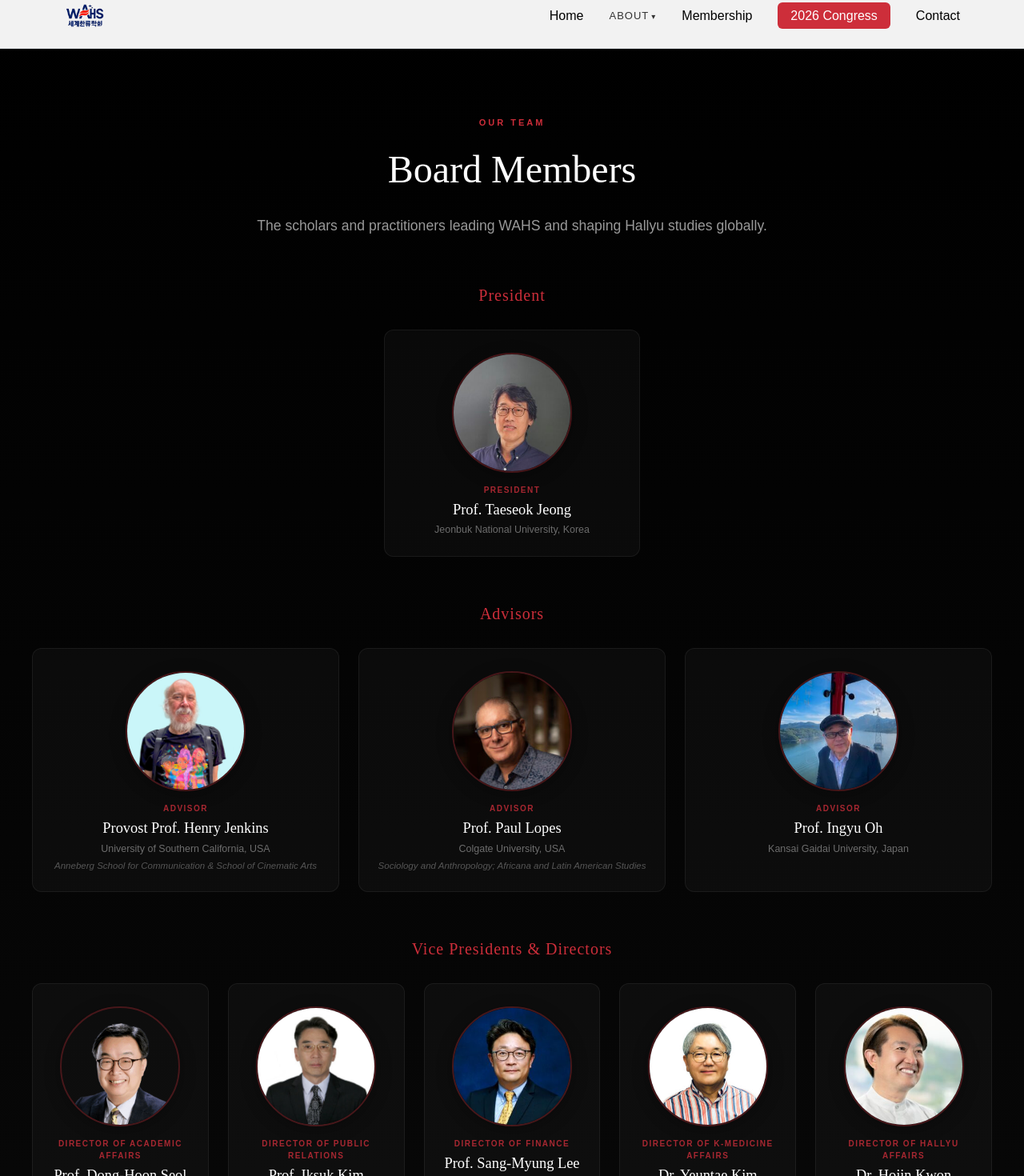
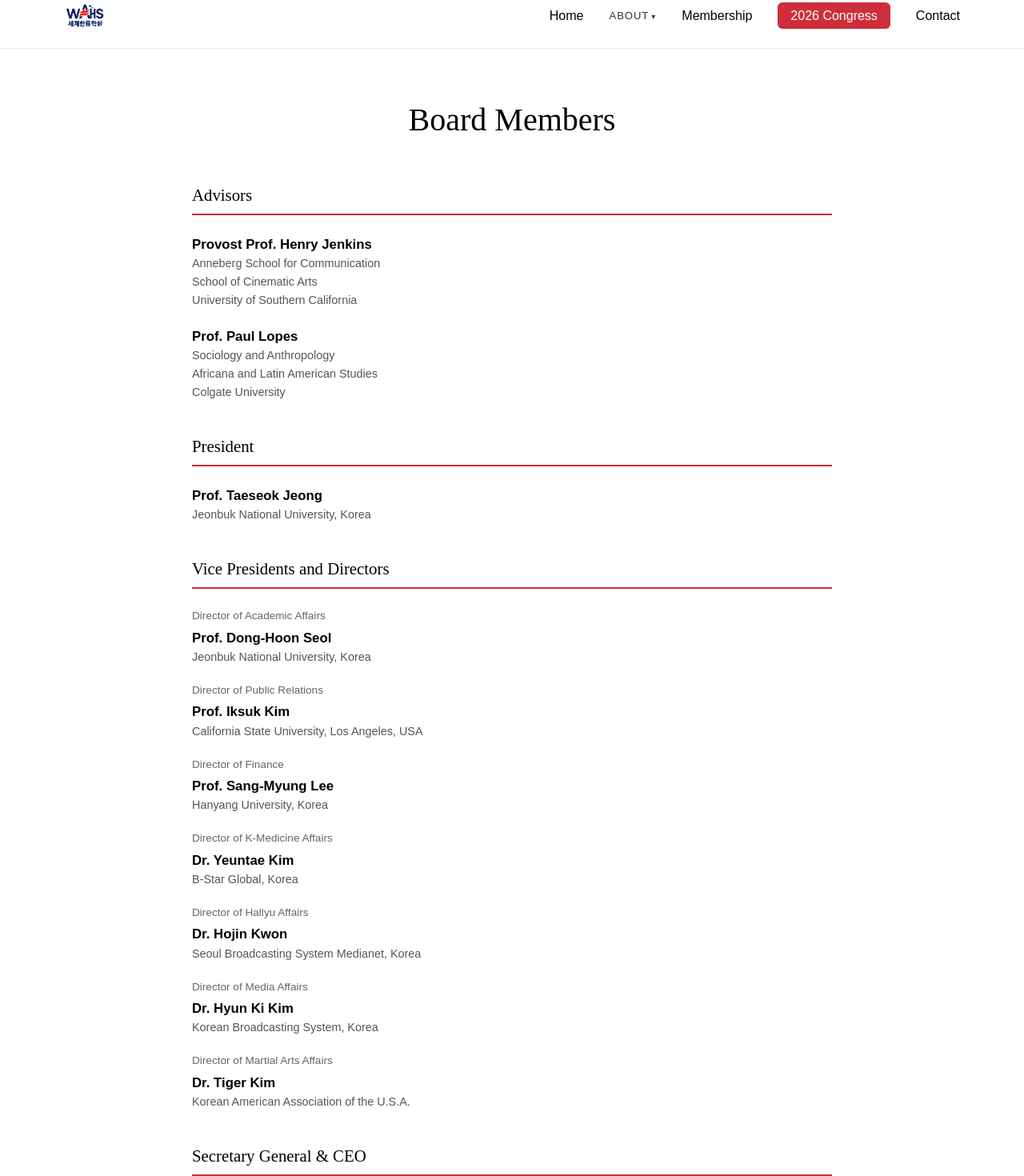
Before and after one commit to willfadeneva/WAHS, a Next.js app: page /2026/board-members in a window 1280 px wide. Shown: the part 20-1490 px from the top of the page at 80% size. Built offline with nearby package versions, Linux system fonts and the light colour scheme.

Commit message:
Board members page: text-only matching iwahs.org original

```diff
--- a/src/app/[year]/board-members/page.tsx
+++ b/src/app/[year]/board-members/page.tsx
@@ -1,74 +1,68 @@
 import MainNav from '@/components/MainNav';
 import MainFooter from '@/components/MainFooter';
-import { ADVISORS, PRESIDENT, VPS_DIRECTORS, SECRETARY, AUDITORS, BOARD } from '@/components/Committee';
 
-function Card({ member }: { member: { name: string; role: string; title: string; affiliation: string; department?: string; country?: string; photo: string } }) {
-  return (
-    <div style={{
-      textAlign: 'center',
-      padding: '28px 16px 24px',
-      background: 'rgba(255,255,255,0.03)',
-      border: '1px solid rgba(255,255,255,0.06)',
-      borderRadius: '12px',
-    }}>
-      <div style={{
-        width: '150px',
-        height: '150px',
-        borderRadius: '50%',
-        overflow: 'hidden',
-        margin: '0 auto 14px',
-        border: '2px solid rgba(205,46,58,0.3)',
-        boxShadow: '0 4px 20px rgba(0,0,0,0.3)',
-      }}>
-        <img src={member.photo} alt={member.name} style={{
-          width: '100%',
-          height: '100%',
-          objectFit: 'cover',
-          objectPosition: 'top',
-          display: 'block',
-        }} />
-      </div>
-      <div style={{ fontSize: '10px', fontWeight: 600, letterSpacing: '1.5px', textTransform: 'uppercase' as const, color: '#CD2E3A', marginBottom: '6px', opacity: 0.8 }}>
-        {member.role}
-      </div>
-      <div style={{ fontFamily: "'DM Serif Display', serif", fontSize: '1.15rem', color: '#fff', marginBottom: '6px', lineHeight: 1.2 }}>
-        {member.title ? `${member.title} ` : ''}{member.name}
-      </div>
-      <div style={{ fontSize: '0.78rem', lineHeight: 1.4, color: 'rgba(255,255,255,0.4)' }}>
-        {member.affiliation}{member.country ? `, ${member.country}` : ''}
-      </div>
-      {member.department && (
-        <div style={{ fontSize: '0.72rem', lineHeight: 1.4, color: 'rgba(255,255,255,0.3)', fontStyle: 'italic', marginTop: '4px' }}>
-          {member.department}
-        </div>
-      )}
-    </div>
-  );
-}
-
-function Group({ title, members, featured = false }: { title: string; members: any[]; featured?: boolean }) {
-  return (
-    <div style={{ marginTop: '56px' }}>
-      <h3 style={{
-        fontFamily: "'DM Serif Display', serif",
-        fontSize: '1.25rem',
-        color: '#CD2E3A',
-        textAlign: 'center',
-        marginBottom: '28px',
-        letterSpacing: '1px',
-      }}>{title}</h3>
-      <div style={{
-        display: 'grid',
-        gridTemplateColumns: featured ? '1fr' : 'repeat(auto-fit, minmax(220px, 1fr))',
-        gap: '24px',
-        maxWidth: featured ? '320px' : '1200px',
-        margin: '0 auto',
-      }}>
-        {members.map((m) => <Card key={m.name} member={m} />)}
-      </div>
-    </div>
-  );
-}
+const sections = [
+  {
+    title: 'Advisors',
+    members: [
+      { title: 'Provost Prof.', name: 'Henry Jenkins', lines: ['Anneberg School for Communication', 'School of Cinematic Arts', 'University of Southern California'] },
+      { title: 'Prof.', name: 'Paul Lopes', lines: ['Sociology and Anthropology', 'Africana and Latin American Studies', 'Colgate University'] },
+    ],
+  },
+  {
+    title: 'President',
+    members: [
+      { title: 'Prof.', name: 'Taeseok Jeong', lines: ['Jeonbuk National University, Korea'] },
+    ],
+  },
+  {
+    title: 'Vice Presidents and Directors',
+    members: [
+      { title: 'Prof.', name: 'Dong-Hoon Seol', role: 'Director of Academic Affairs', lines: ['Jeonbuk National University, Korea'] },
+      { title: 'Prof.', name: 'Iksuk Kim', role: 'Director of Public Relations', lines: ['California State University, Los Angeles, USA'] },
+      { title: 'Prof.', name: 'Sang-Myung Lee', role: 'Director of Finance', lines: ['Hanyang University, Korea'] },
+      { title: 'Dr.', name: 'Yeuntae Kim', role: 'Director of K-Medicine Affairs', lines: ['B-Star Global, Korea'] },
+      { title: 'Dr.', name: 'Hojin Kwon', role: 'Director of Hallyu Affairs', lines: ['Seoul Broadcasting System Medianet, Korea'] },
+      { title: 'Dr.', name: 'Hyun Ki Kim', role: 'Director of Media Affairs', lines: ['Korean Broadcasting System, Korea'] },
+      { title: 'Dr.', name: 'Tiger Kim', role: 'Director of Martial Arts Affairs', lines: ['Korean American Association of the U.S.A.'] },
+    ],
+  },
+  {
+    title: 'Secretary General & CEO',
+    members: [
+      { title: '', name: 'Hyeseon Hwang', lines: ['World Association for Hallyu Studies, Korea'] },
+    ],
+  },
+  {
+    title: 'Auditors',
+    members: [
+      { title: 'Prof.', name: 'Yunsung Koh', lines: ['Hankuk University of Foreign Studies, Korea'] },
+      { title: 'Mr.', name: 'Giho Seo', lines: ['Whawoo Tax Firm, Korea'] },
+    ],
+  },
+  {
+    title: 'International Board Members',
+    members: [
+      { title: 'Prof.', name: 'Jieun Kiaer', lines: ['University of Oxford (Editor, Hallyu), UK'] },
+      { title: 'Professor', name: 'Rebecca Chiyoko King-O\'Riain', lines: ['Maynooth University, Ireland'] },
+      { title: 'Prof.', name: 'Roald Maliangkay', lines: ['The Australian National University, Australia'] },
+      { title: 'Prof.', name: 'Chuyun Oh', lines: ['San Diego State University; CEO, Oniz Lab, USA'] },
+      { title: 'Prof.', name: 'Nissim Otmazgin', lines: ['The Hebrew University of Jerusalem, Israel'] },
+      { title: 'Prof.', name: 'Danielle O. Pyun', lines: ['Ohio State University (Assoc Editor, Hallyu), USA'] },
+      { title: 'Assoc. Prof.', name: 'Fabio La Rocca', lines: ['Université Paul-Valéry Montpellier (Editor, Sociétés), France'] },
+      { title: 'Assoc. Prof.', name: 'Hye-Sook Wang', lines: ['Brown University, USA'] },
+      { title: 'Dr.', name: 'Tom Baudinette', lines: ['Macquarie University, Australia'] },
+      { title: 'Dr.', name: 'Gamin Kang', lines: ['University of California, Los Angeles, USA'] },
+      { title: 'Dr.', name: 'Sarah Keith', lines: ['Macquarie University, Australia'] },
+      { title: 'Dr.', name: 'Do Own (Donna) Kim', lines: ['University of Illinois, Chicago, USA'] },
+      { title: 'Dr.', name: 'Olga Lazareva', lines: ['European University at St. Petersburg, Russia'] },
+      { title: 'Dr.', name: 'Irina Lyan', lines: ['The Hebrew University of Jerusalem, Israel'] },
+      { title: 'Dr.', name: 'Yun Jung Im Park', lines: ['University of São Paulo, Brazil'] },
+      { title: 'Dr.', name: 'Meicheng Sun', lines: ['Beijing Language and Culture University, China'] },
+      { title: 'Dr.', name: 'Haekyung Um', lines: ['University of Liverpool, UK'] },
+    ],
+  },
+];
 
 export default async function BoardMembersPage({ params }: { params: Promise<{ year: string }> }) {
   const { year: yearStr } = await params;
@@ -77,23 +71,24 @@ export default async function BoardMembersPage({ params }: { params: Promise<{ y
   return (
     <>
       <MainNav />
-      <section style={{
-        background: 'linear-gradient(180deg, #000 0%, #0a0a0a 50%, #000 100%)',
-        padding: '160px 24px 100px',
-      }}>
-        <div style={{ maxWidth: '1200px', margin: '0 auto', textAlign: 'center' }}>
-          <span style={{ fontSize: '11px', fontWeight: 600, letterSpacing: '3px', textTransform: 'uppercase' as const, color: '#CD2E3A' }}>Our Team</span>
-          <h2 style={{ fontFamily: "'DM Serif Display', serif", fontSize: 'clamp(2rem, 4vw, 3rem)', color: '#fff', margin: '12px 0 20px' }}>Board Members</h2>
-          <p style={{ fontSize: '1.1rem', lineHeight: 1.7, color: 'rgba(255,255,255,0.6)', maxWidth: '720px', margin: '0 auto 48px' }}>
-            The scholars and practitioners leading WAHS and shaping Hallyu studies globally.
-          </p>
+      <section style={{ background: '#fff', padding: '140px 24px 80px' }}>
+        <div style={{ maxWidth: '800px', margin: '0 auto' }}>
+          <h1 style={{ fontFamily: "'DM Serif Display', serif", fontSize: '2.5rem', color: '#000', marginBottom: '48px', textAlign: 'center' }}>Board Members</h1>
 
-          <Group title="President" members={[PRESIDENT]} featured />
-          <Group title="Advisors" members={ADVISORS} />
-          <Group title="Vice Presidents & Directors" members={VPS_DIRECTORS} />
-          <Group title="Secretary General" members={[SECRETARY]} featured />
-          <Group title="Auditors" members={AUDITORS} />
-          <Group title="International Board Members" members={BOARD} />
+          {sections.map((s) => (
+            <div key={s.title} style={{ marginBottom: '40px' }}>
+              <h3 style={{ fontFamily: "'DM Serif Display', serif", fontSize: '1.3rem', color: '#000', borderBottom: '2px solid #CD2E3A', paddingBottom: '8px', marginBottom: '24px' }}>{s.title}</h3>
+              {s.members.map((m) => (
+                <div key={m.name} style={{ marginBottom: '20px' }}>
+                  {(m as any).role && <div style={{ fontSize: '0.85rem', color: '#666', marginBottom: '4px' }}>{(m as any).role}</div>}
+                  <div style={{ fontSize: '1.05rem', fontWeight: 600, color: '#000' }}>{m.title ? `${m.title} ` : ''}{m.name}</div>
+                  {m.lines.map((line, i) => (
+                    <div key={i} style={{ fontSize: '0.9rem', color: '#555', lineHeight: 1.6 }}>{line}</div>
+                  ))}
+                </div>
+              ))}
+            </div>
+          ))}
         </div>
       </section>
       <MainFooter />
```
